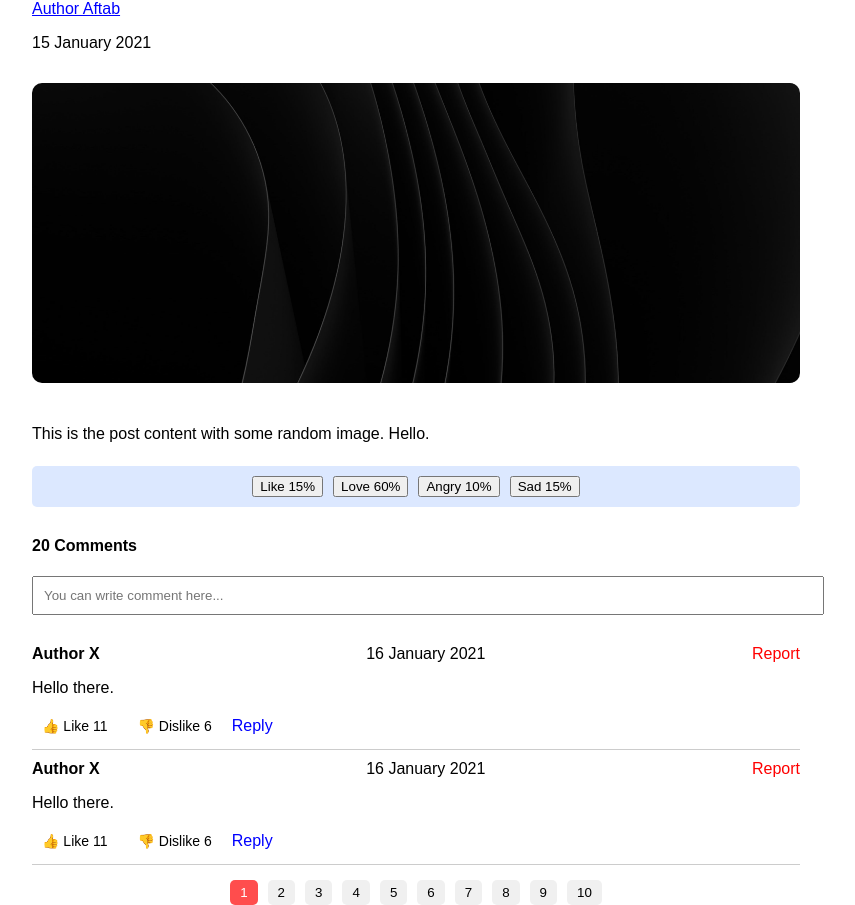
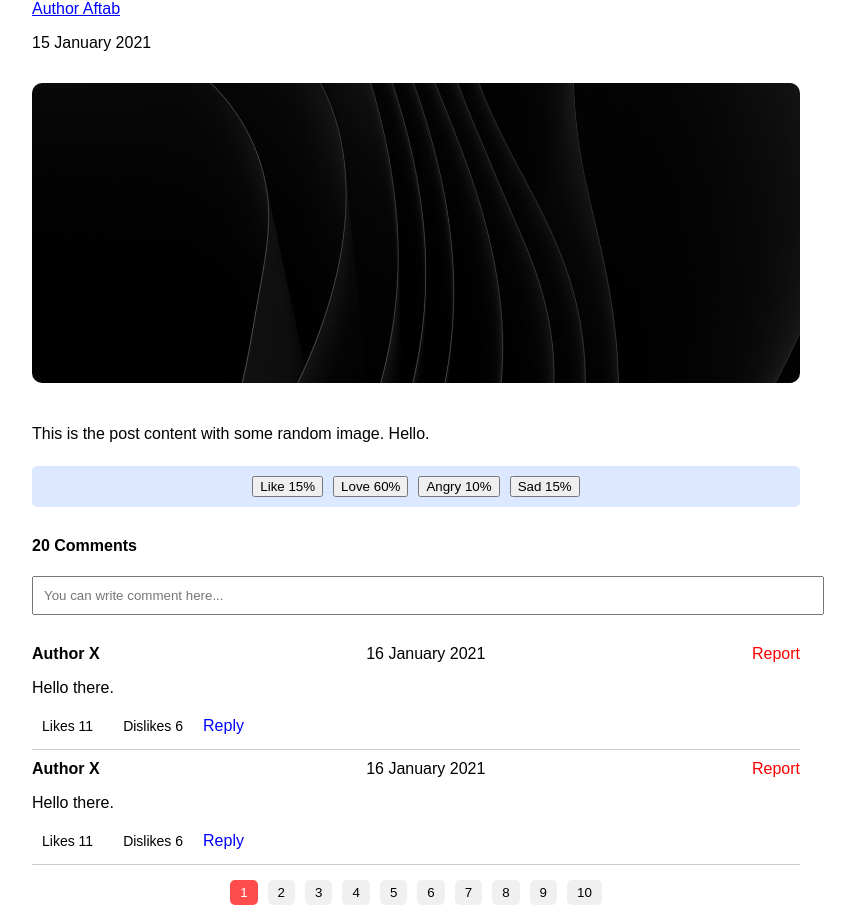
Before and after one commit to AftabAhmedFahim/assignment_sd2200, a React (Create React App) app: page / in a window 1280 px wide. Shown: the whole page, without its empty margins (224-1079 px from the left). Built offline with nearby package versions, Linux system fonts and the light colour scheme; the HTML template or start-up script is replaced by a standard one.

Commit message:
Made slight changes

```diff
--- a/src/components/Comment.js
+++ b/src/components/Comment.js
@@ -24,14 +24,14 @@ export default function Comment({ comment, onReact }) {
           className={`comment-btn ${comment.reaction === "like" ? "active" : ""}`}
           onClick={() => onReact(comment.id, "like")}
         >
-          👍 Like {comment.likes}
+          Likes {comment.likes}
         </button>
 
         <button
           className={`comment-btn ${comment.reaction === "dislike" ? "active" : ""}`}
           onClick={() => onReact(comment.id, "dislike")}
         >
-          👎 Dislike {comment.dislikes}
+          Dislikes {comment.dislikes}
         </button>
 
         <span className="reply-btn" onClick={toggleReplyBox}>Reply</span>
@@ -46,7 +46,7 @@ export default function Comment({ comment, onReact }) {
             onChange={(e) => setReplyText(e.target.value)}
           />
           <div className="reply-actions">
-            <button className="submit-reply-btn">Submit</button>
+            <button className="reply-reply-btn">Reply</button>
             <button className="cancel-reply-btn" onClick={toggleReplyBox}>Cancel</button>
           </div>
         </div>
--- a/src/components/PostPage.css
+++ b/src/components/PostPage.css
@@ -142,7 +142,7 @@
   cursor: pointer;
 }
 
-.submit-reply-btn {
+.reply-reply-btn {
   background-color: #4caf50;
   color: white;
 }
```
